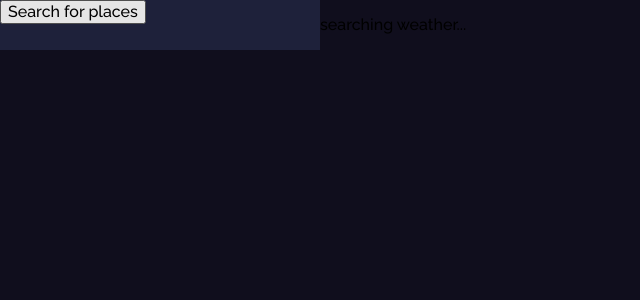
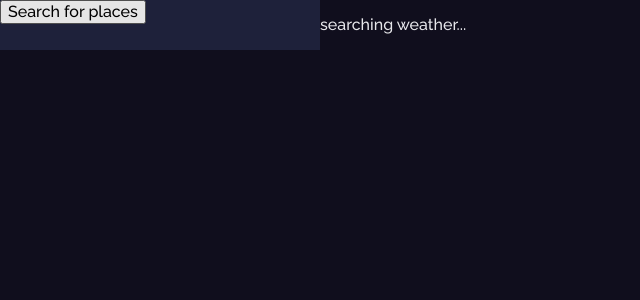
Before and after one commit to AngelGris76/devChallengeFrontend_7, a React (Vite) app: page / in a window 1280 px wide. Shown: the top 300 px of the page, without its empty margins (0-640 px from the left). Built offline with nearby package versions, Linux system fonts and the light colour scheme; no server answers.

Commit message:
change to base css file

```diff
--- a/src/base.css
+++ b/src/base.css
@@ -37,4 +37,5 @@
 body {
 	font-family: 'Raleway', Arial, sans-serif;
 	background-color: var(--very-dark-blue-gray);
+	color: var(--very-light-gray);
 }
```
